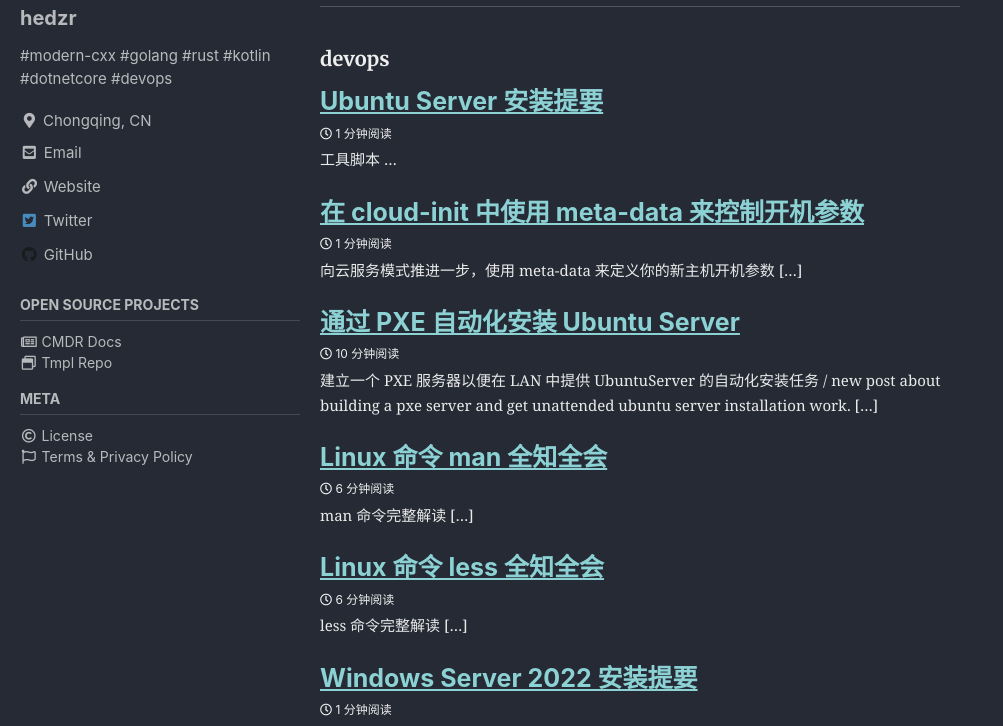
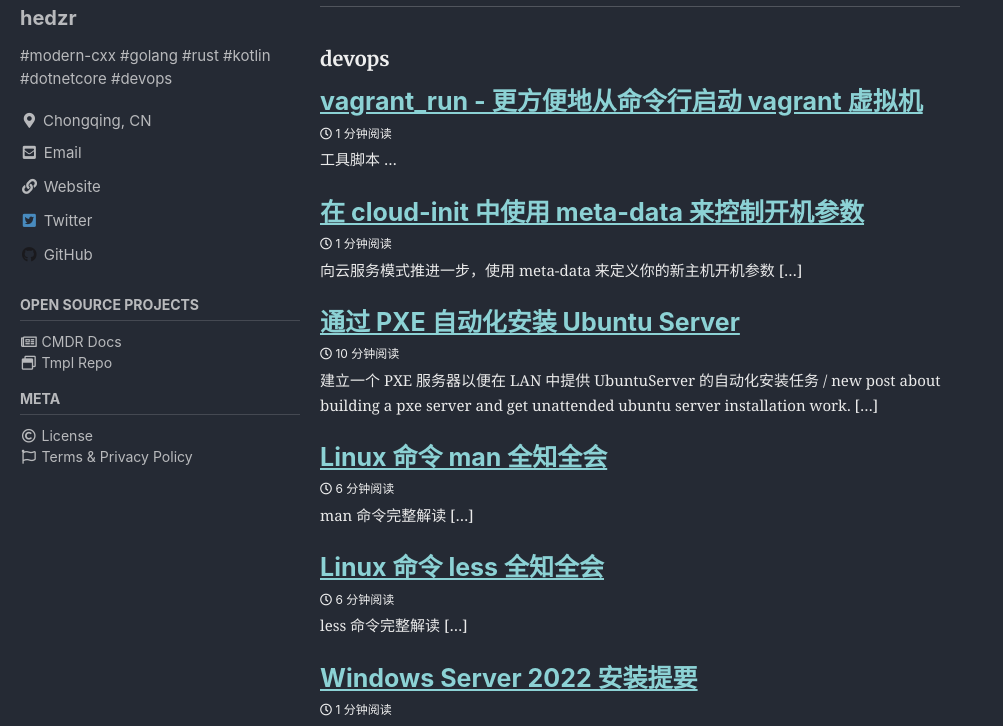
Before and after one commit to hedzr/hedzr.github.io, a Jekyll site: the page built from _pages/tag-archive.md, in a window 1280 px wide and 900 px high, scrolled down 20982 px, cut to the strip 174-900 px from the top of the window. Shown: the whole strip, without its empty margins (0-1003 px from the left). Built offline with Jekyll 4.4.1, drawn with Linux system fonts in a browser that asks for light colours; cached includes are drawn as plain includes; some web fonts are replaced; some of the changed text lies outside the part shown.

Commit message:
correct title

```diff
--- a/_posts/2023-01-06-run-virtualbox-vm-from-command-line.md
+++ b/_posts/2023-01-06-run-virtualbox-vm-from-command-line.md
@@ -1,8 +1,8 @@
 ---
 layout: single
-title: Ubuntu Server 安装提要
+title: vagrant_run - 更方便地从命令行启动 vagrant 虚拟机
 date: 2023-01-06 19:07:00 +0800
-last_modified_at: 2023-01-07 12:38:00 +0800
+last_modified_at: 2023-01-06 20:55:00 +0800
 Author: hedzr
 tags: [linux, ubuntu, bash, vm, devops]
 categories: devops linux
```
